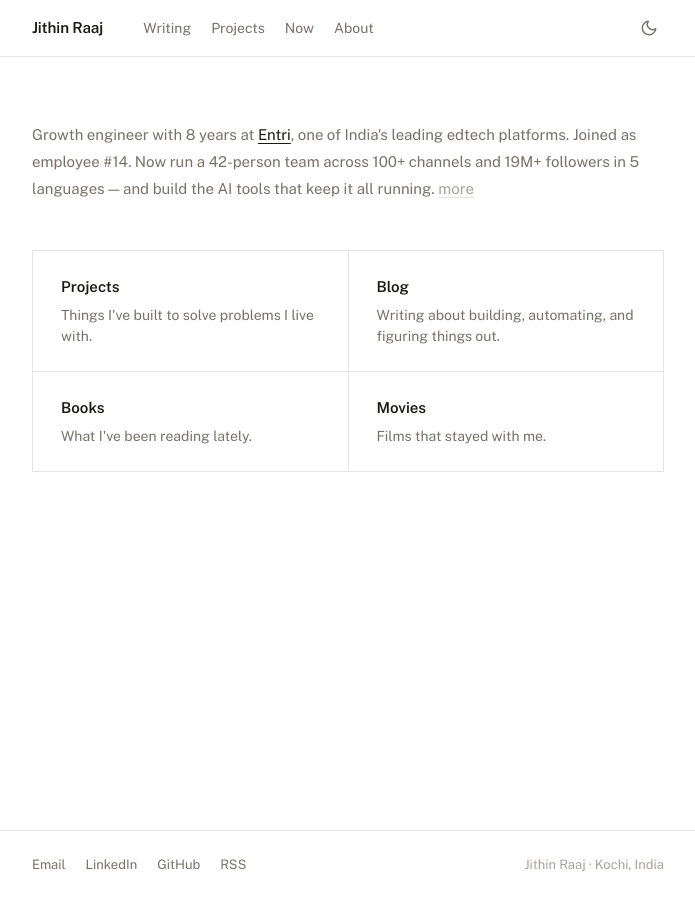
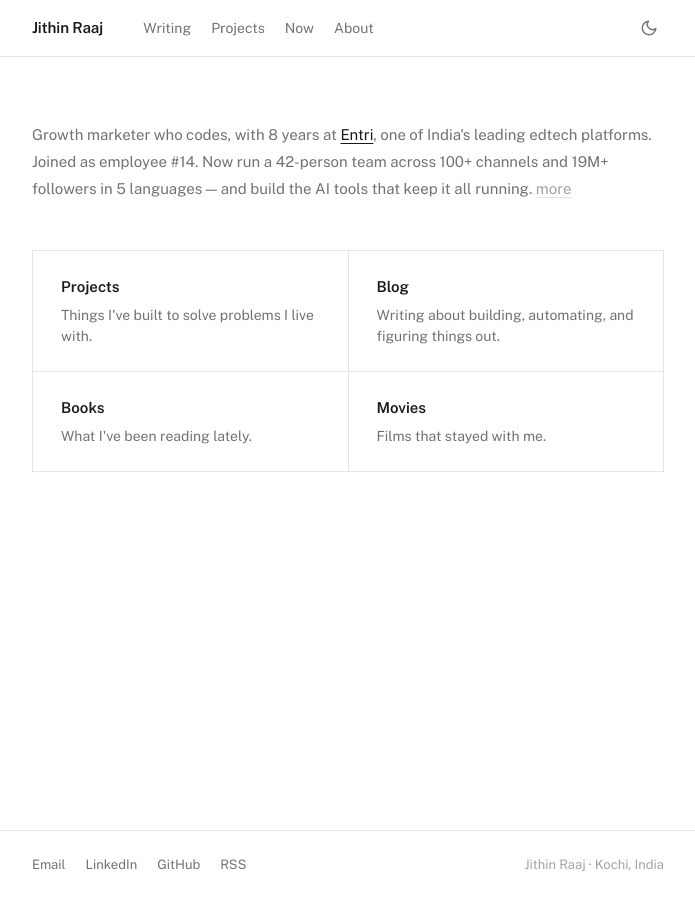
Before and after one commit to jithinrajtk/jithinrajtk.github.io, a Jekyll site: the page built from index.html, in a window 1280 px wide. Shown: the whole page, without its empty margins (292-987 px from the left). Built offline with Jekyll 4.4.1, drawn with Linux system fonts in a browser that asks for light colours.

Commit message:
Fix bio title

```diff
--- a/index.html
+++ b/index.html
@@ -7,7 +7,7 @@ title: Jithin Raaj
 
   <div class="home-intro">
     <div class="home-bio">
-      <p>Growth engineer with 8 years at <a href="https://entri.app" target="_blank" rel="noopener">Entri</a>, one of India's leading edtech platforms. Joined as employee #14. Now run a 42-person team across 100+ channels and 19M+ followers in 5 languages — and build the AI tools that keep it all running. <button class="more-btn" onclick="toggleMore(this)">more</button></p>
+      <p>Growth marketer who codes, with 8 years at <a href="https://entri.app" target="_blank" rel="noopener">Entri</a>, one of India's leading edtech platforms. Joined as employee #14. Now run a 42-person team across 100+ channels and 19M+ followers in 5 languages — and build the AI tools that keep it all running. <button class="more-btn" onclick="toggleMore(this)">more</button></p>
       <div class="bio-more" hidden>
         <p>Most of what I know, I learned on the job. How to build something that actually works, how to scale it, how to stay calm when things go off track. My work is a mix of thinking and doing. I just try to figure out what helps the business grow and keep doing that.</p>
         <p>I still write code. Not to build big things, but to fix what's broken. If something keeps repeating or feels slow, I'd rather solve it than get used to it. Whether it's in my work or life, most problems are just messy systems waiting to be cleaned up. Coding helps me with that.</p>
```
